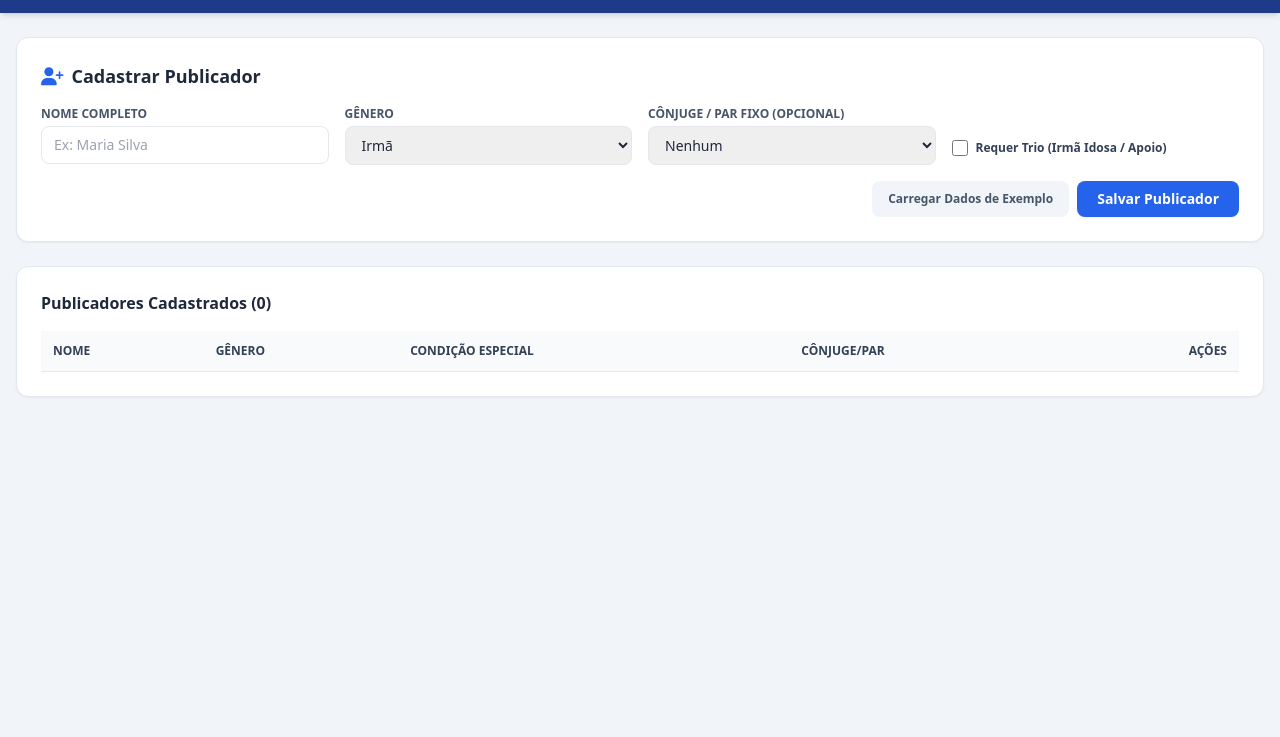
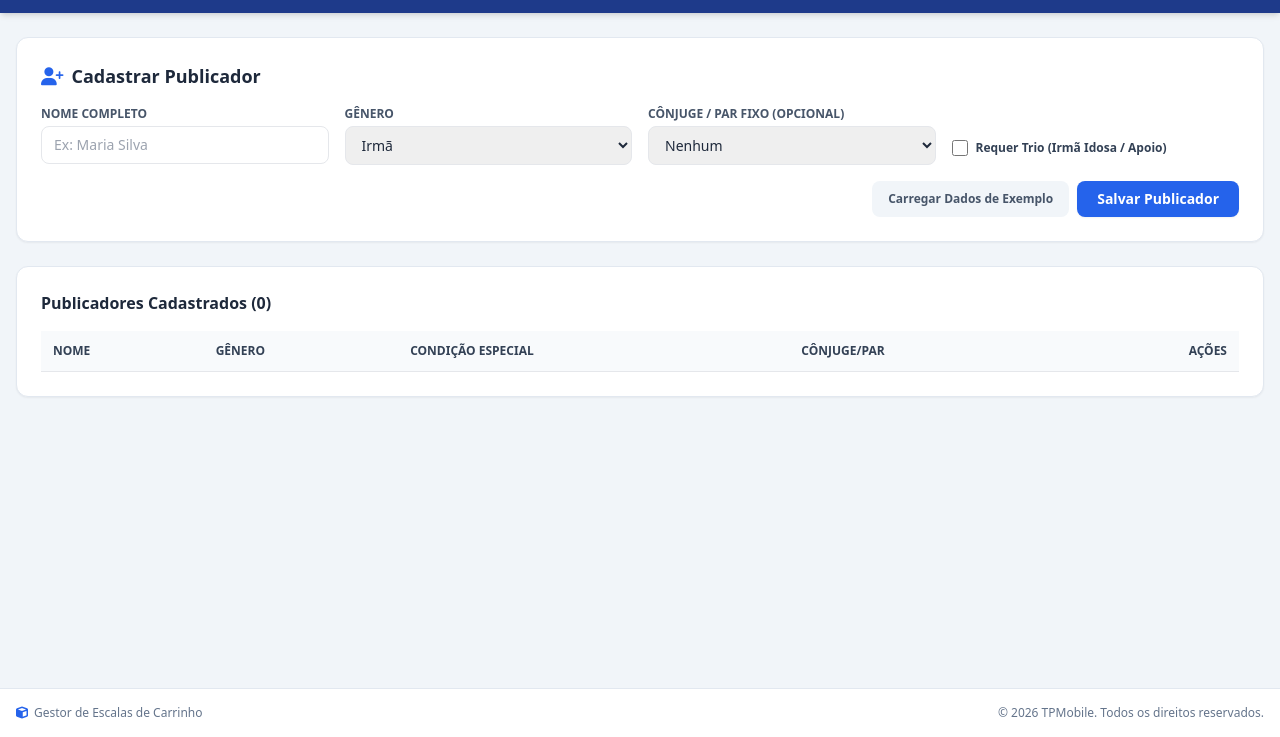
Before and after one commit to 4lbert4rgolo/TPMobile, a plain HTML site: page index.html in a window 1280 px wide. Shown: the part 63-800 px from the top of the page. Drawn offline with nearby package versions, Linux system fonts and the light colour scheme.

Commit message:
Adiciona copyright

```diff
--- a/index.html
+++ b/index.html
@@ -4,6 +4,8 @@
   <meta charset="UTF-8">
   <meta name="viewport" content="width=device-width, initial-scale=1.0">
   <title>Gestor de Escalas de Carrinho - Testemunho Público</title>
+
+  <link rel="icon" type="image/png" href="favicon.png">
 
   <!-- Tailwind CSS & FontAwesome -->
   <script src="https://cdn.tailwindcss.com"></script>
@@ -280,6 +282,19 @@
     </section>
 
   </main>
+
+  <!-- Rodapé / Copyright (Adicionado Aqui) -->
+  <footer class="bg-white border-t border-slate-200 mt-auto py-4 no-print">
+    <div class="max-w-7xl mx-auto px-4 flex flex-col sm:flex-row justify-between items-center gap-2 text-xs text-slate-500">
+      <div class="flex items-center gap-1.5 font-medium">
+        <i class="fa-solid fa-cube text-blue-600"></i>
+        <span>Gestor de Escalas de Carrinho</span>
+      </div>
+      <div>
+        <p>© 2026 TPMobile. Todos os direitos reservados.</p>
+      </div>
+    </div>
+  </footer>
 
   <script>
     // ESTADO DA APLICAÇÃO
```
Also changed, not shown: favicon.png (added).
